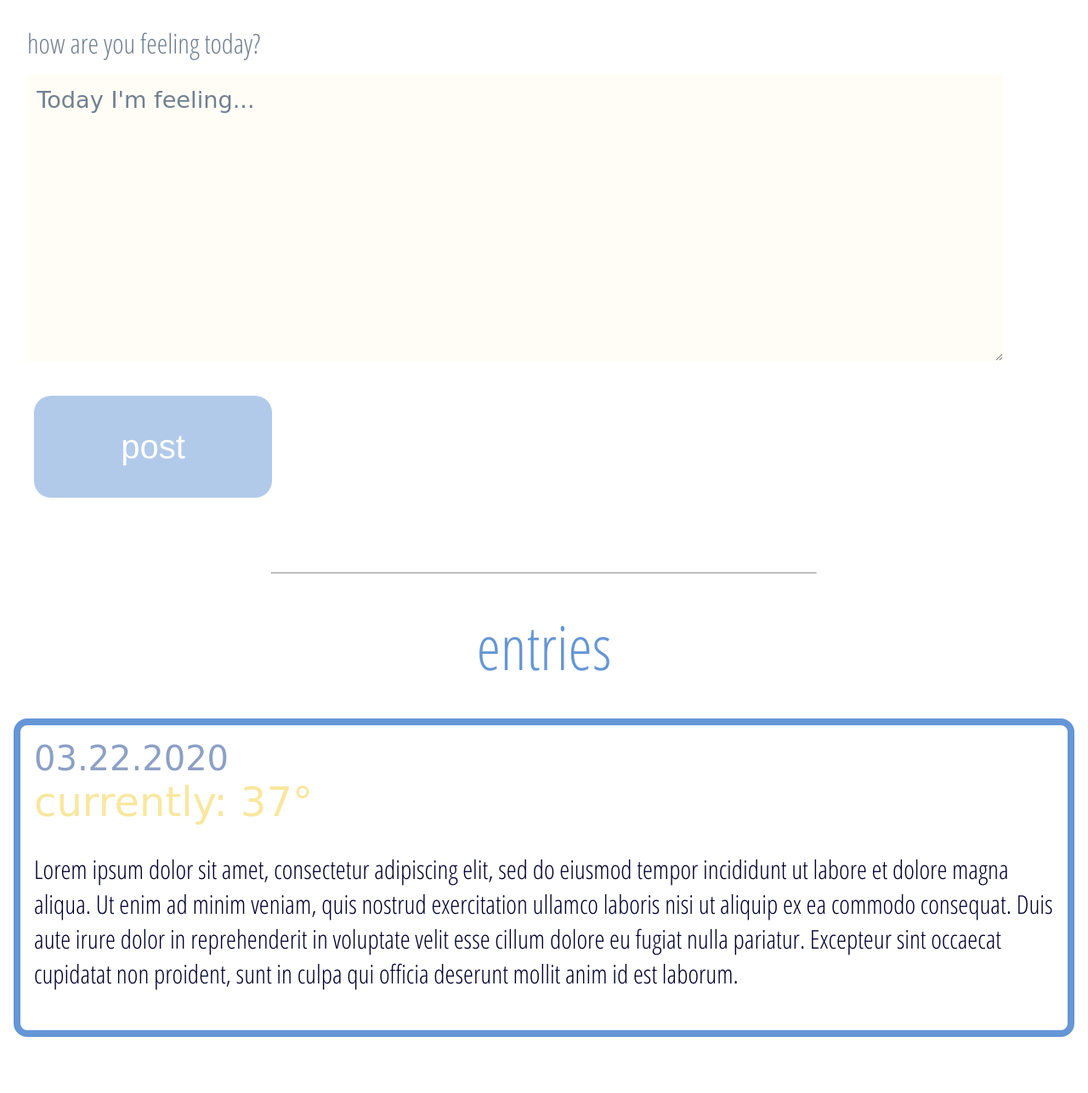
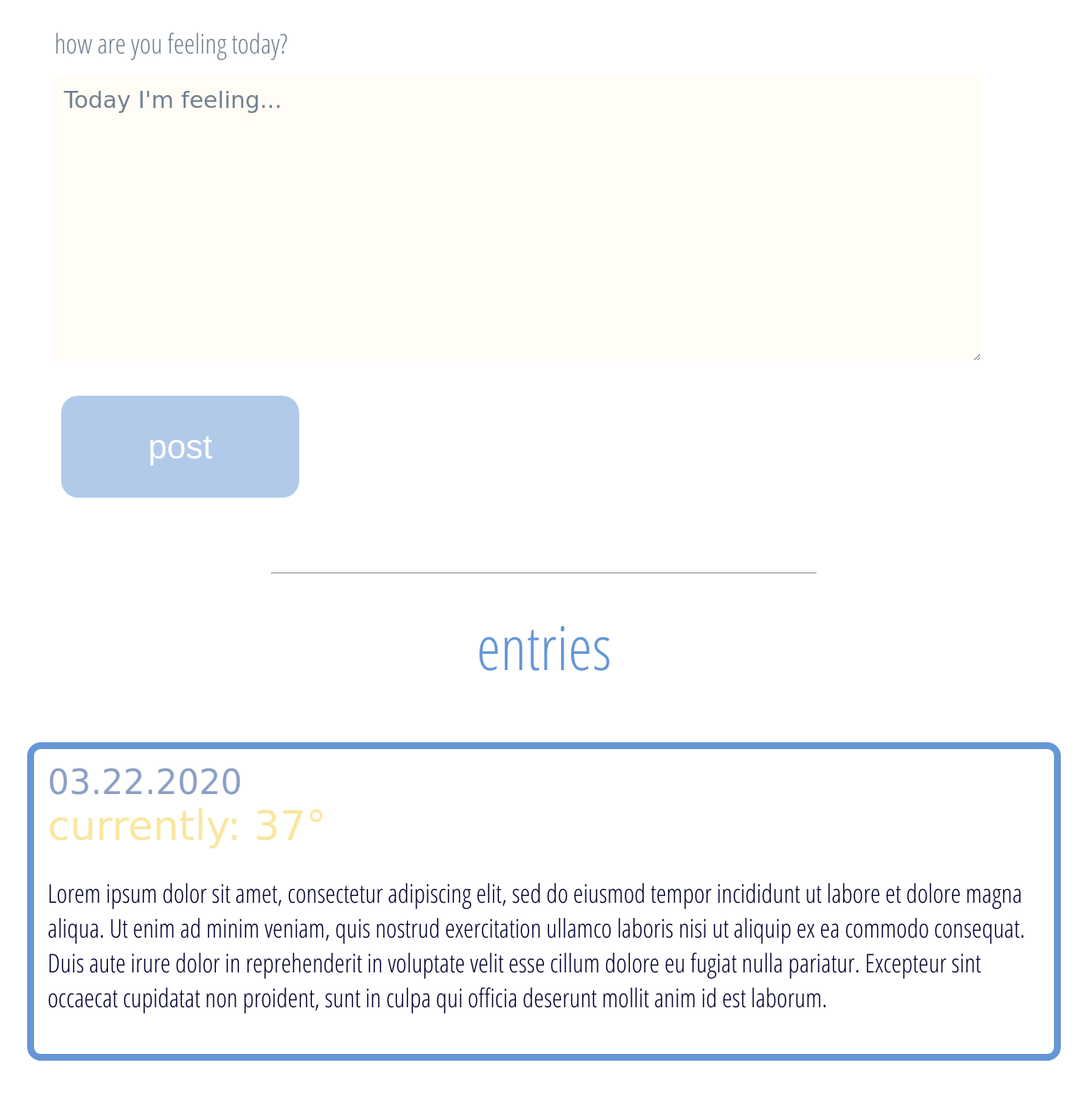
Before and after one commit to osborne7/weather-journal-min, a website: page website/index.html in a window 1280 px wide. Shown: the part 977-2264 px from the top of the page at 85% size. Before the commit the page ends 2214 px from the top, so only its background shows below. Drawn offline with Linux system fonts and the light colour scheme; a web font is replaced by a local one.

Commit message:
Adjust spacing

```diff
--- a/website/index.html
+++ b/website/index.html
@@ -18,6 +18,7 @@
     </div>
     <hr>
     <h2 class="enter-header">enter your location and thoughts</h2>
+    <div class="user-entry">
       <div class="holder zip">
         <label for="zip">enter zipcode</label>
         <input type="text" id="zip" placeholder="02176">
@@ -27,6 +28,7 @@
         <textarea class="myInput" id="feelings" placeholder="Today I'm feeling..." rows="10"></textarea>
       </div>
     <button id="generate" type="submit">post</button>
+  </div>
   <hr>
   <div id="title">entries</div>
     <div id="contain-entries" class="holder entry">
--- a/website/style.css
+++ b/website/style.css
@@ -15,6 +15,10 @@ body {
 
 .old-entry {
     margin: 1em;
+}
+
+.user-entry {
+    margin: 0em 2em;
 }
 
 #zip {
@@ -125,7 +129,7 @@ hr {
     padding: 1em;
      /* background: linear-gradient(rgba(25, 125, 218, .2),
      rgba(25, 125, 218, 0.05));  */
-     margin: 1em;
+     margin: 4em 2em;
      border: .5em rgb(101, 150, 214) solid;
      /* border: 1em solid white; */
      border-radius: 1em;
```
Lines whose indentation alone changed are shown as unchanged.
